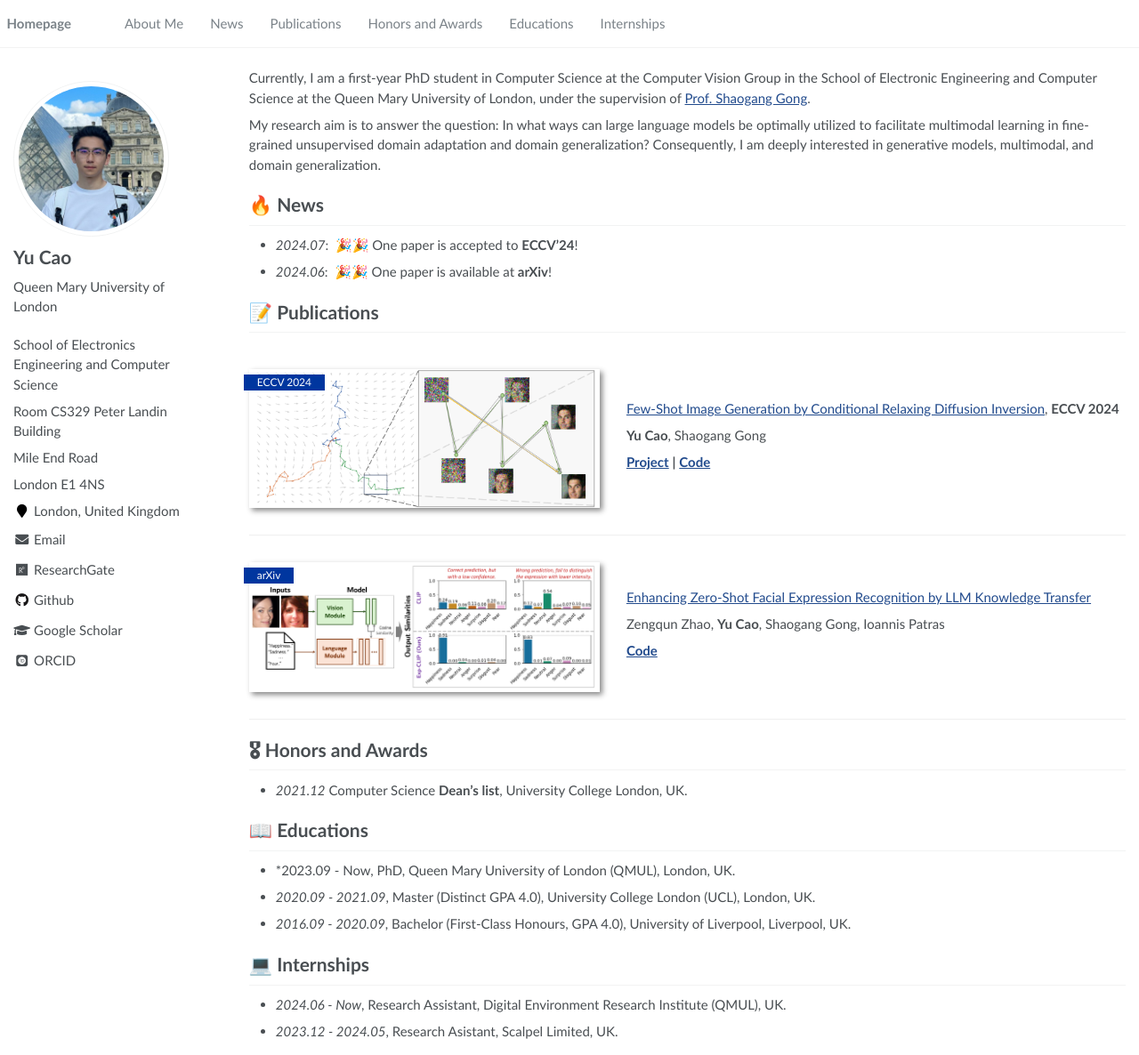
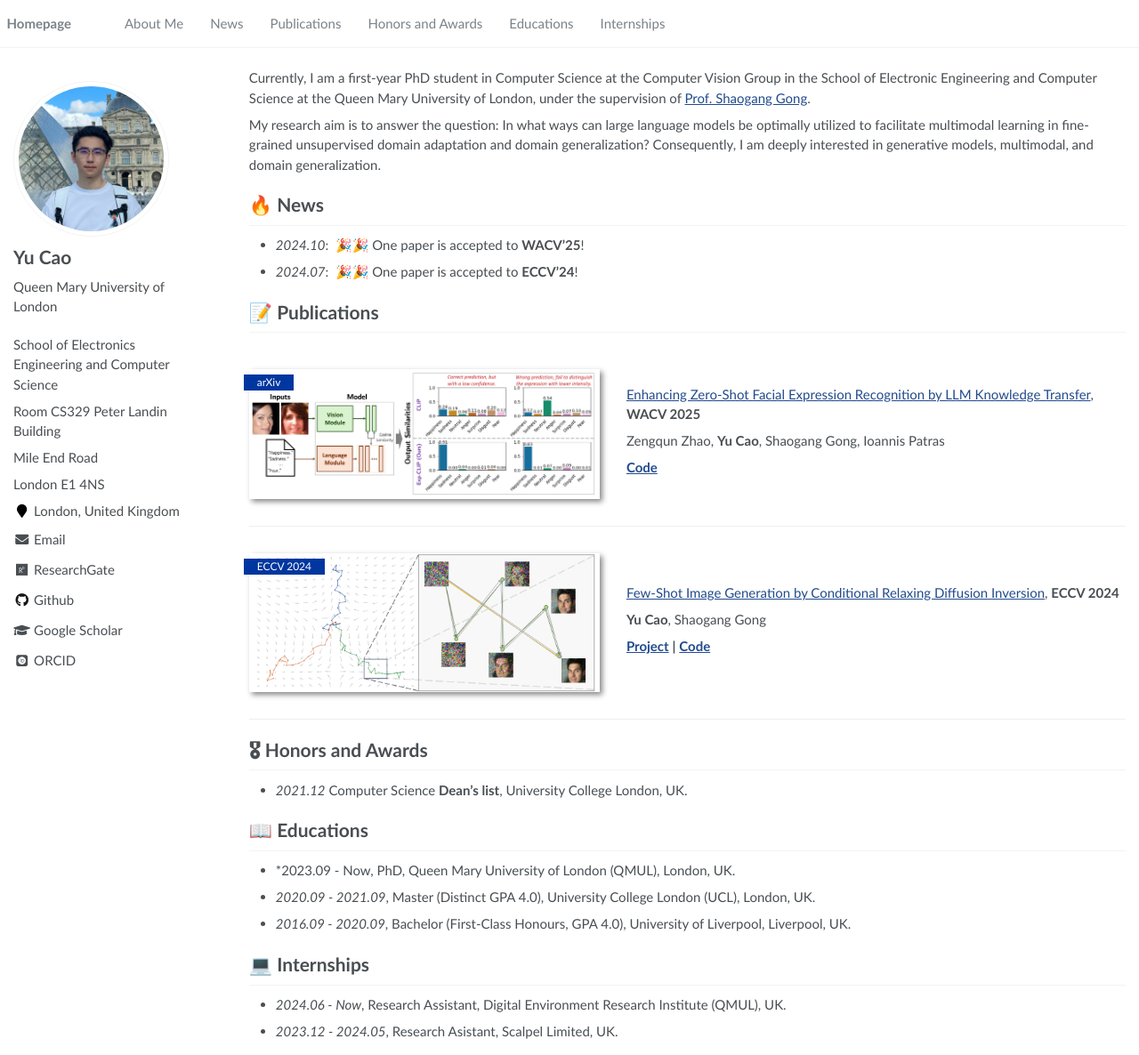
Before and after one commit to Artcs1/Artcs1.github.io, a Jekyll site: the page built from _pages/about.md, in a window 1280 px wide and 1186 px high. Shown: the whole window at 89% size. Built offline with Jekyll 4.4.1, drawn with Linux system fonts in a browser that asks for light colours; some web fonts are replaced.

Commit message:
One paper is accepted to WACV 2025!

```diff
--- a/_pages/about.md
+++ b/_pages/about.md
@@ -23,10 +23,21 @@ My research aim is to answer the question: In what ways can large language model
 
 
 # 🔥 News
+- *2024.10*: &nbsp;🎉🎉 One paper is accepted to **WACV'25**!
 - *2024.07*: &nbsp;🎉🎉 One paper is accepted to **ECCV'24**!
-- *2024.06*: &nbsp;🎉🎉 One paper is available at **arXiv**!
 
 # 📝 Publications
+
+<div class='paper-box'><div class='paper-box-image'><div><div class="badge">arXiv</div><img src='images/01.png' alt="WACV2025" width="100%"></div></div>
+<div class='paper-box-text' markdown="1">
+
+[Enhancing Zero-Shot Facial Expression Recognition by LLM Knowledge Transfer](https://arxiv.org/abs/2405.19100), **WACV 2025**
+
+Zengqun Zhao, **Yu Cao**, Shaogang Gong, Ioannis Patras
+
+[**Code**](https://github.com/zengqunzhao/Exp-CLIP)
+</div>
+</div>
 
 <div class='paper-box'><div class='paper-box-image'><div><div class="badge">ECCV 2024</div><img src='images/02.png' alt="ECCV2024" width="100%"></div></div>
 <div class='paper-box-text' markdown="1">
@@ -39,18 +50,6 @@ My research aim is to answer the question: In what ways can large language model
 </div>
 </div>
 
-<div class='paper-box'><div class='paper-box-image'><div><div class="badge">arXiv</div><img src='images/01.png' alt="arXiv" width="100%"></div></div>
-<div class='paper-box-text' markdown="1">
-
-[Enhancing Zero-Shot Facial Expression Recognition by LLM Knowledge Transfer](https://arxiv.org/abs/2405.19100)
-
-Zengqun Zhao, **Yu Cao**, Shaogang Gong, Ioannis Patras
-
-[**Code**](https://github.com/zengqunzhao/Exp-CLIP)
-</div>
-</div>
-
-
 # 🎖 Honors and Awards
 - *2021.12* Computer Science **Dean's list**, University College London, UK.
 
```
